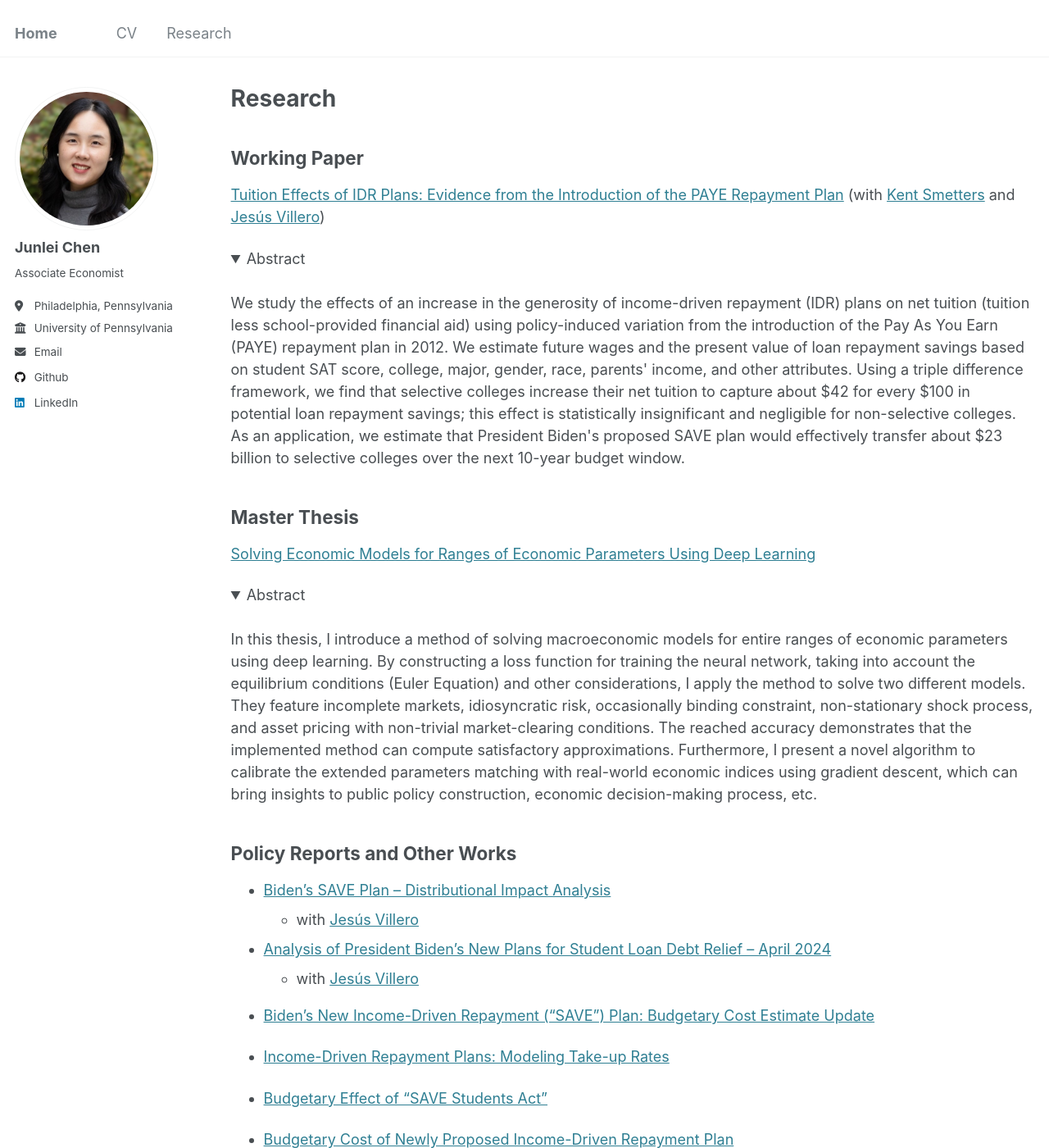
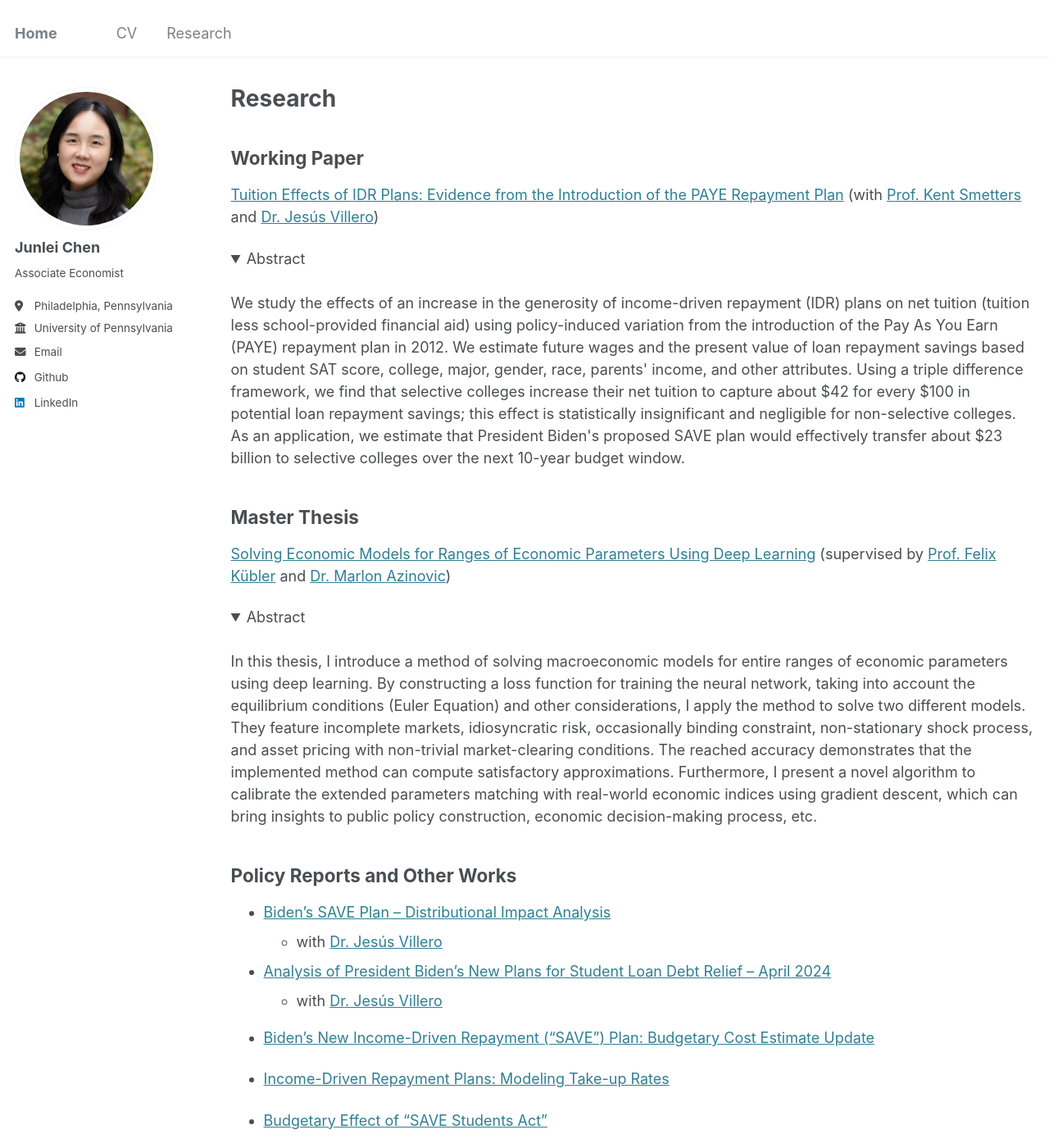
Before and after one commit to Junlei-Chen/junlei-chen.github.io, a Jekyll site: the page built from _pages/research.md, in a window 1280 px wide and 1400 px high. Shown: the whole window at 82% size. Built offline with Jekyll 4.4.1, drawn with Linux system fonts in a browser that asks for light colours; some of the changed text lies outside the part shown.

Commit message:
Update research.md

```diff
--- a/_pages/research.md
+++ b/_pages/research.md
@@ -9,7 +9,7 @@ author_profile: true
 
 ## Working Paper
 
-[Tuition Effects of IDR Plans: Evidence from the Introduction of the PAYE Repayment Plan](http://junlei-chen.github.io/files/idr_tuition_paper.pdf) (with [Kent Smetters](https://bepp.wharton.upenn.edu/profile/smetters/) and [Jesús Villero](https://jesusvillero.com/))
+[Tuition Effects of IDR Plans: Evidence from the Introduction of the PAYE Repayment Plan](http://junlei-chen.github.io/files/idr_tuition_paper.pdf) (with [Prof. Kent Smetters](https://bepp.wharton.upenn.edu/profile/smetters/) and [Dr. Jesús Villero](https://jesusvillero.com/))
 <details open>
 <summary>Abstract</summary>
 <br>
@@ -17,7 +17,7 @@ We study the effects of an increase in the generosity of income-driven repayment
 </details>
 
 ## Master Thesis
-[Solving Economic Models for Ranges of Economic Parameters Using Deep Learning](http://junlei-chen.github.io/files/junlei_chen_master_thesis.pdf)
+[Solving Economic Models for Ranges of Economic Parameters Using Deep Learning](http://junlei-chen.github.io/files/junlei_chen_master_thesis.pdf) (supervised by [Prof. Felix Kübler](https://www.df.uzh.ch/en/people/professor/kuebler.html) and [Dr. Marlon Azinovic](https://sites.google.com/view/marlonazinovic/home))
 <details open>
 <summary>Abstract</summary>
 <br>
@@ -27,10 +27,10 @@ In this thesis, I introduce a method of solving macroeconomic models for entire
 ## Policy Reports and Other Works
 
 * [Biden’s SAVE Plan – Distributional Impact Analysis](https://budgetmodel.wharton.upenn.edu/issues/2024/9/25/bidens-save-plan-distributional-impact-analysis)
-    * with [Jesús Villero](https://jesusvillero.com/)
+    * with [Dr. Jesús Villero](https://jesusvillero.com/)
 
 * [Analysis of President Biden’s New Plans for Student Loan Debt Relief – April 2024](https://budgetmodel.wharton.upenn.edu/issues/2024/4/11/biden-student-loan-debt-relief)
-    * with [Jesús Villero](https://jesusvillero.com/)
+    * with [Dr. Jesús Villero](https://jesusvillero.com/)
 
 * [Biden’s New Income-Driven Repayment ("SAVE") Plan: Budgetary Cost Estimate Update](https://budgetmodel.wharton.upenn.edu/issues/2023/7/17/biden-income-driven-repayment-budget-update)
 
@@ -45,7 +45,7 @@ In this thesis, I introduce a method of solving macroeconomic models for entire
 * [Forgiving Student Loans: Budgetary Costs and Distributional Impact](https://budgetmodel.wharton.upenn.edu/issues/2022/8/23/forgiving-student-loans)
 
 * [Analysis of Carbon Emission Reductions in Build Back America](https://budgetmodel.wharton.upenn.edu/issues/2022/3/28/carbon-emission-reductions-in-build-back-america)
-    * with [Jon Huntley](http://budgetmodel.wharton.upenn.edu/experts/jon-huntley)
+    * with [Dr. Jon Huntley](http://budgetmodel.wharton.upenn.edu/experts/jon-huntley)
 
 * [Medicare Advantage Auto-Enrollment](https://budgetmodel.wharton.upenn.edu/issues/2022/3/7/medicare-advantage-auto-enrollment)
-    * with [Yan He](https://yanhe8.github.io/) and [Felix Reichling](https://sites.google.com/view/felixr/)
+    * with [Yan He](https://yanhe8.github.io/) and [Dr. Felix Reichling](https://sites.google.com/view/felixr/)
```
